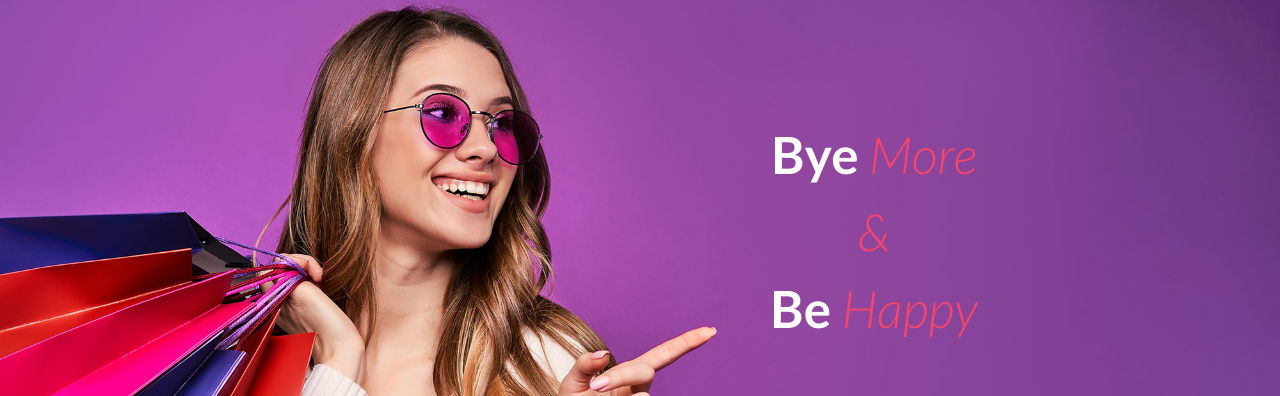
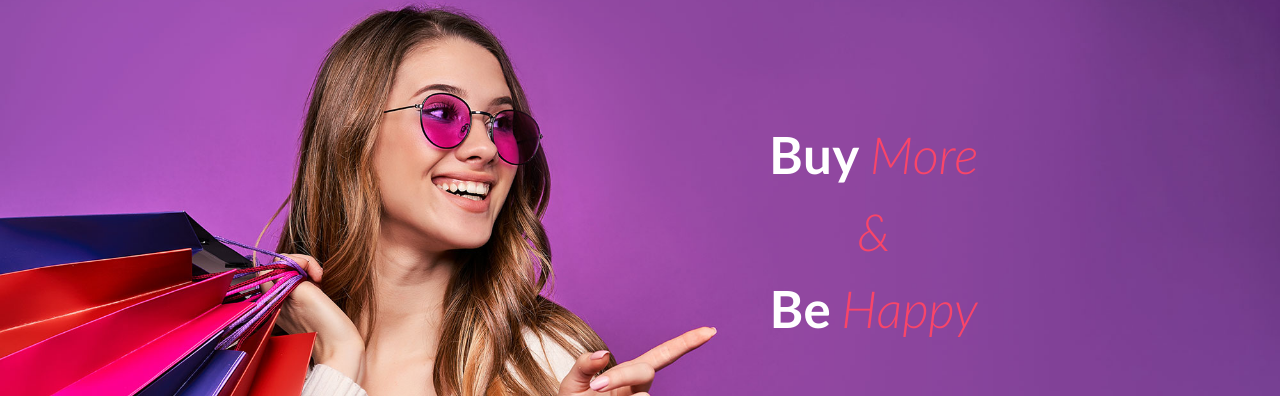
Before and after one commit to Hamidswed/frontend_group1, a React (Create React App) app: page / in a window 1280 px wide. Shown: the part 94-490 px from the top of the page. Built offline with nearby package versions, Linux system fonts and the light colour scheme.

Commit message:
fixed home page

```diff
--- a/src/components/home/Hero.tsx
+++ b/src/components/home/Hero.tsx
@@ -19,7 +19,7 @@ export default function Hero() {
         alt="Backgroudimgages"
         className="backgroundImage"
       />
-      <h1>Bye <em>More</em><br/> <em>&</em><br/> Be <em>Happy</em></h1>
+      <h1>Buy <em>More</em><br/> <em>&</em><br/> Be <em>Happy</em></h1>
       <Link to="/products">
         <CheckOutBTN variant="outlined" size="large">
           Check out new collection!
```
